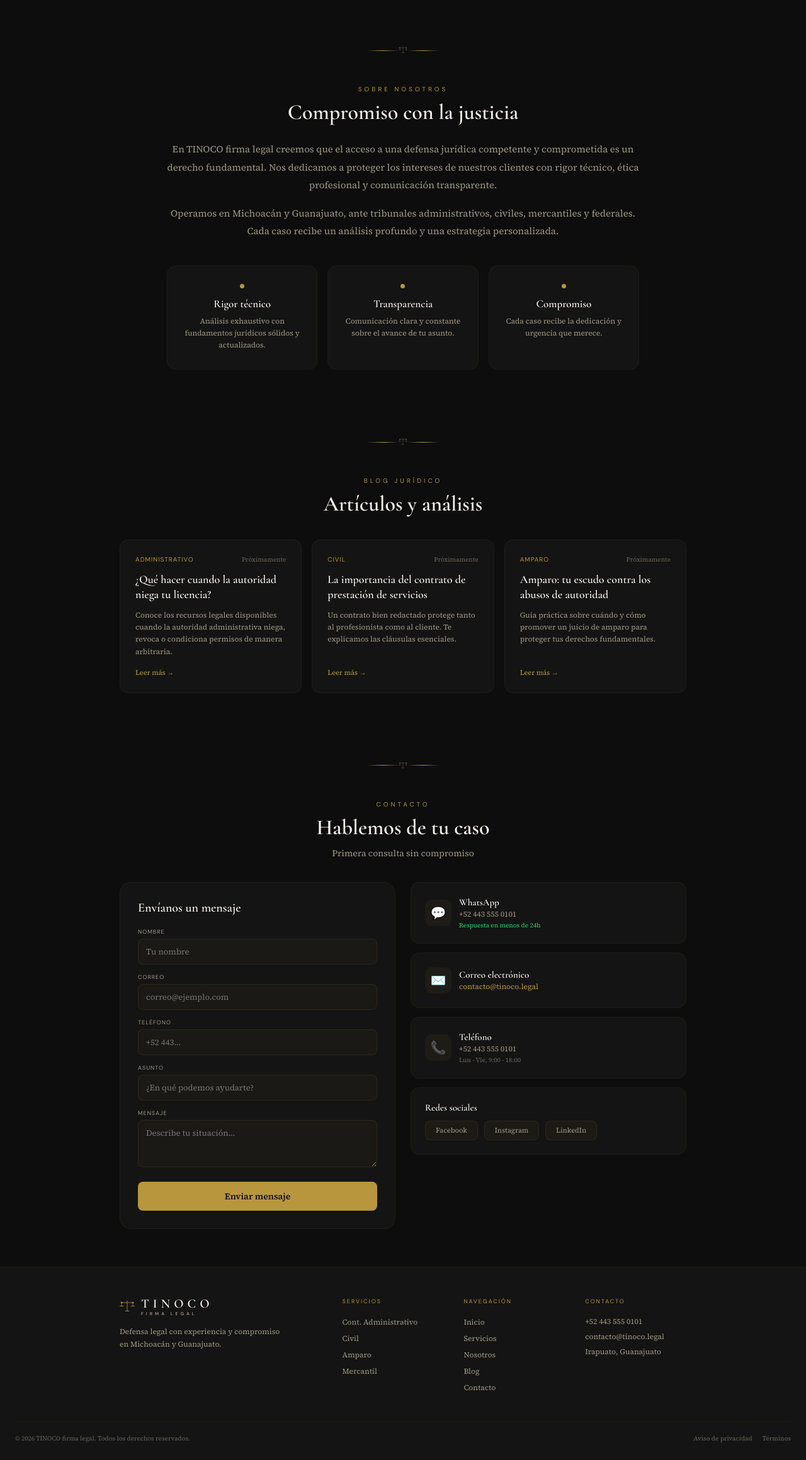
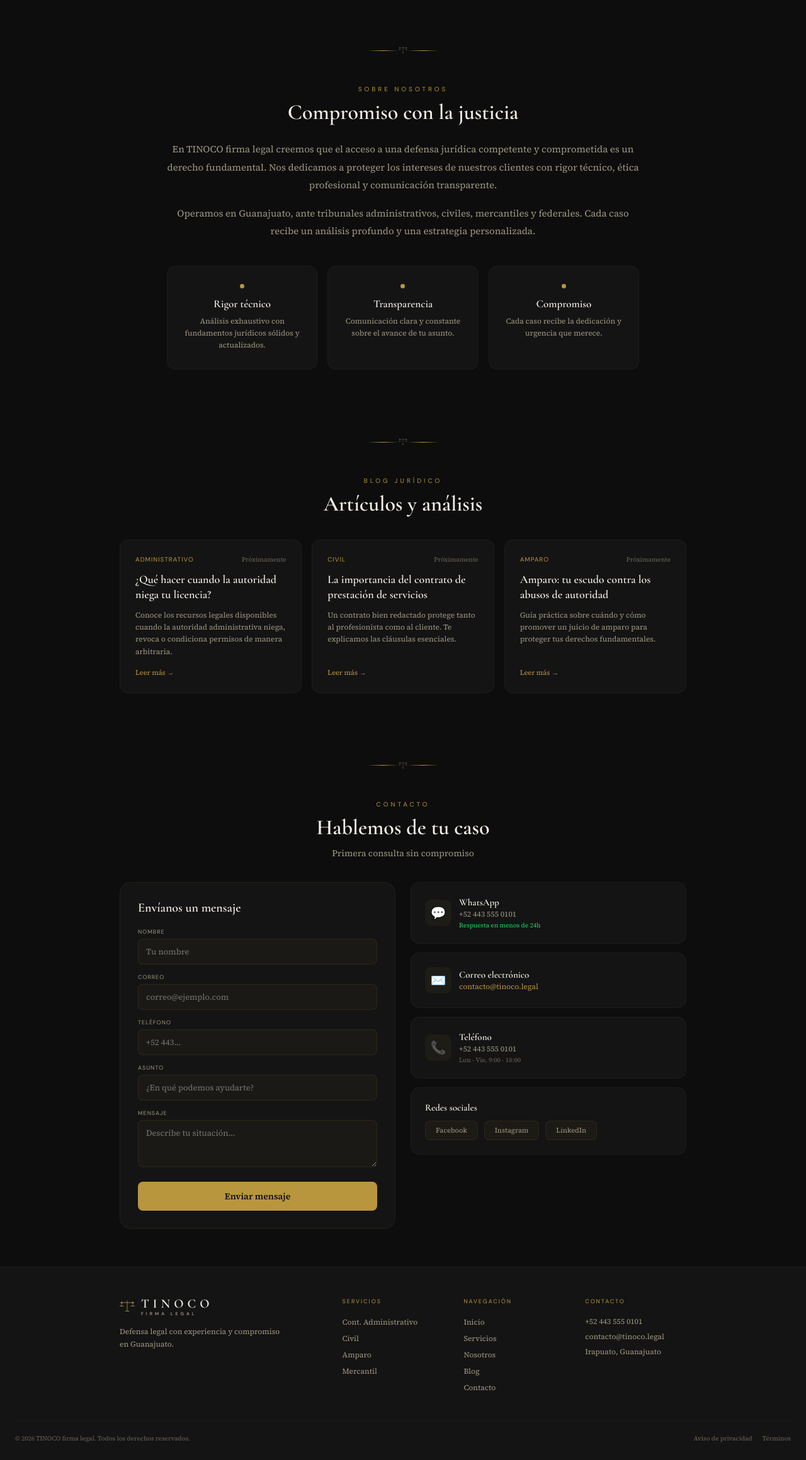
Before and after one commit to ctinocobe-hash/Pagina-web, a React (Vite) app in the folder website/: page / in a window 1280 px wide. Shown: the part 1758-4077 px from the top of the page at 63% size. Built offline with nearby package versions, Linux system fonts and the light colour scheme.

Commit message:
fix: update all location references to Guanajuato only
https://claude.ai/code/session_01FQZGdjKJ6fsZxNUgU6PPFG

```diff
--- a/website/src/Website.jsx
+++ b/website/src/Website.jsx
@@ -257,7 +257,7 @@ export default function Website() {
             </FadeIn>
             <FadeIn delay={0.3}>
               <p style={{ fontFamily: FB, fontSize: 15, color: MUTED, lineHeight: 1.9, marginTop: 16 }}>
-                Operamos en Michoacán y Guanajuato, ante tribunales administrativos, civiles, mercantiles y federales. Cada caso recibe un análisis profundo y una estrategia personalizada.
+                Operamos en Guanajuato, ante tribunales administrativos, civiles, mercantiles y federales. Cada caso recibe un análisis profundo y una estrategia personalizada.
               </p>
             </FadeIn>
             <FadeIn delay={0.4}>
@@ -378,7 +378,7 @@ export default function Website() {
           <div className="footer-g" style={{ maxWidth: 900, margin: "0 auto", display: "grid", gridTemplateColumns: "2fr 1fr 1fr 1fr", gap: 32, marginBottom: 40 }}>
             <div>
               <LogoHorizontal size={24} />
-              <p style={{ fontFamily: FB, fontSize: 12, color: MUTED, lineHeight: 1.7, maxWidth: 260, marginTop: 14 }}>Defensa legal con experiencia y compromiso en Michoacán y Guanajuato.</p>
+              <p style={{ fontFamily: FB, fontSize: 12, color: MUTED, lineHeight: 1.7, maxWidth: 260, marginTop: 14 }}>Defensa legal con experiencia y compromiso en Guanajuato.</p>
             </div>
             <div>
               <div style={{ fontFamily: FU, fontSize: 9, letterSpacing: 2, color: GOLD, textTransform: "uppercase", marginBottom: 14 }}>Servicios</div>
```
